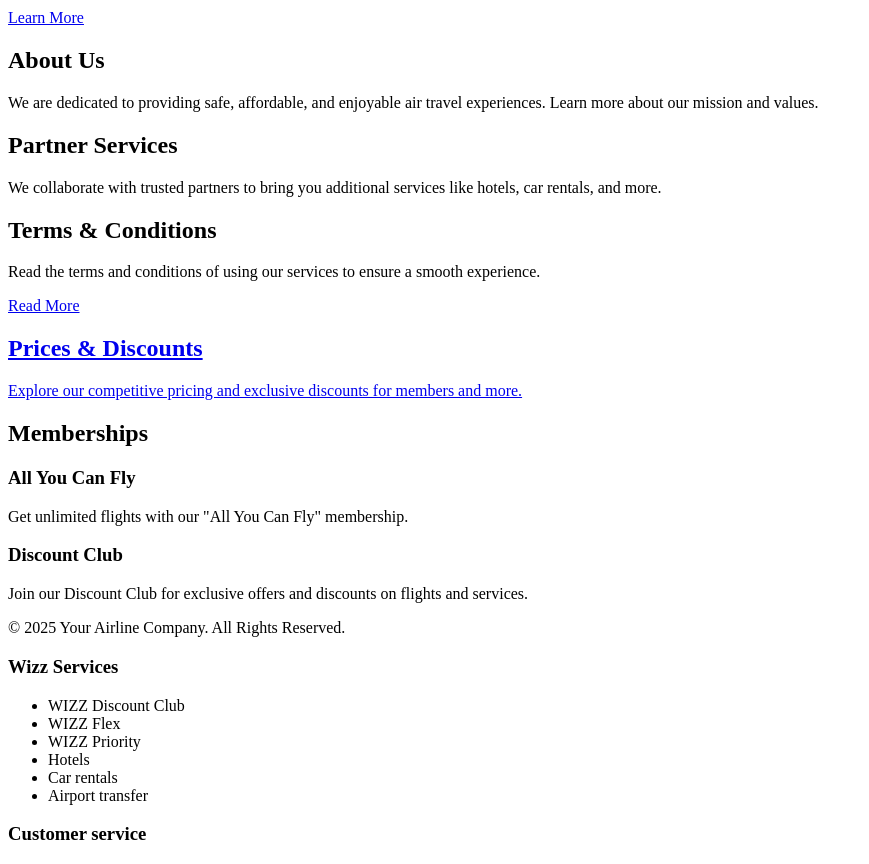
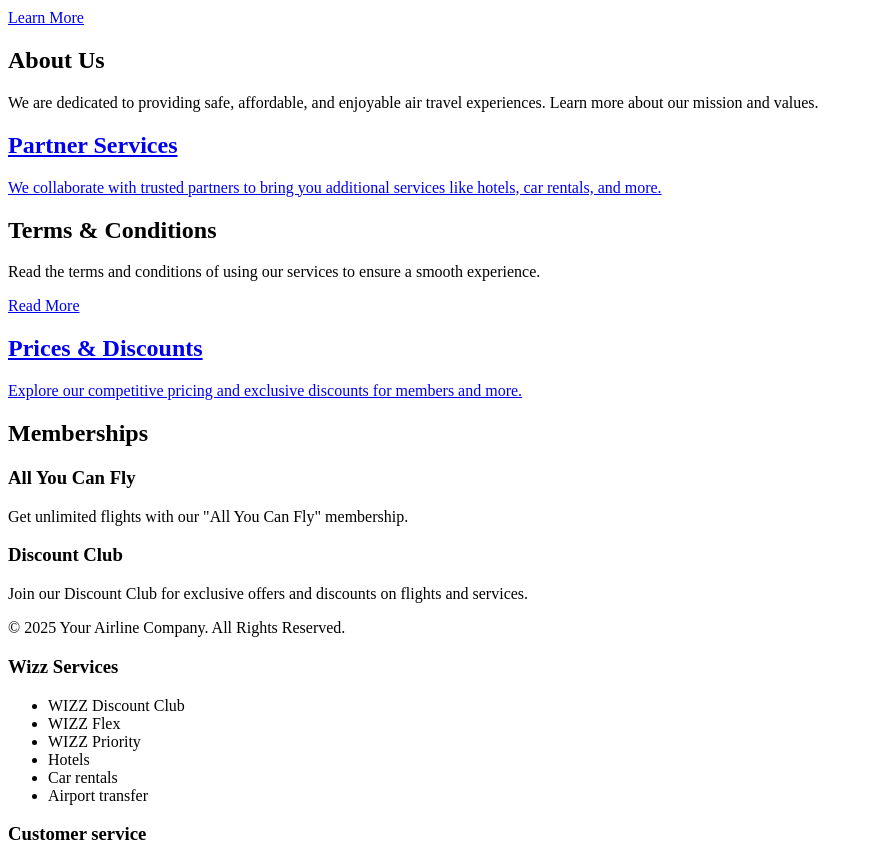
Before and after one commit to elsaferati/Lab2-Part2, a React (Create React App) app in the folder travelagency/frontend/: page /services in a window 1280 px wide. Shown: the part 1000-1864 px from the top of the page, without its empty margins (0-869 px from the left). Built offline with nearby package versions, Linux system fonts and the light colour scheme.

Commit message:
update app.js

```diff
--- a/travelagency/frontend/src/App.js
+++ b/travelagency/frontend/src/App.js
@@ -16,6 +16,7 @@ import Priorities from './pages/Priorities';
 import FareLock from './pages/FareLock';
 import TravelInsurancePage from './pages/Bundles';
 import Discounts  from './pages/Discounts';
+import Partner  from './pages/Partner';
 
 function App() {
   const [showSignUp, setShowSignUp] = useState(false);
@@ -39,6 +40,7 @@ function App() {
             <Route path="/services/fare-lock" element={<FareLock />} />
             <Route path="/bundles" element={<TravelInsurancePage />} />
             <Route path="/services/discounts" element={<Discounts />} />
+            <Route path="/services/partners" element={<Partner />} />
           </Routes>
         </main>
         <Footer />
--- a/travelagency/frontend/src/pages/Services.jsx
+++ b/travelagency/frontend/src/pages/Services.jsx
@@ -58,11 +58,12 @@ const ServicesPage = () => {
       </div>
 
       {/* Partner Services Section */}
+      <Link to="/services/partners">
       <div className="bg-white p-6 rounded-lg shadow-md mt-10 max-w-4xl mx-auto">
         <h2 className="text-2xl font-semibold text-gray-800 mb-6">Partner Services</h2>
         <p className="text-gray-600 mt-2">We collaborate with trusted partners to bring you additional services like hotels, car rentals, and more.</p>
       </div>
-
+      </Link>
       {/* Terms & Conditions Section */}
       <div className="bg-white p-6 rounded-lg shadow-md mt-10 max-w-4xl mx-auto">
         <h2 className="text-2xl font-semibold text-gray-800 mb-6">Terms & Conditions</h2>
```
